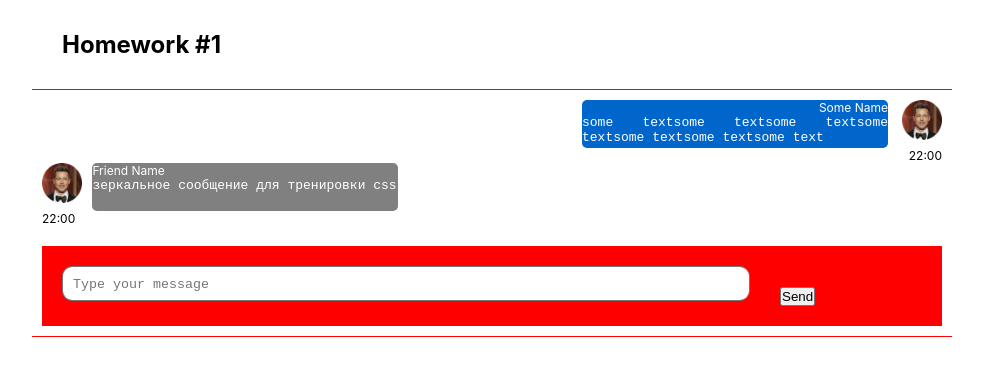
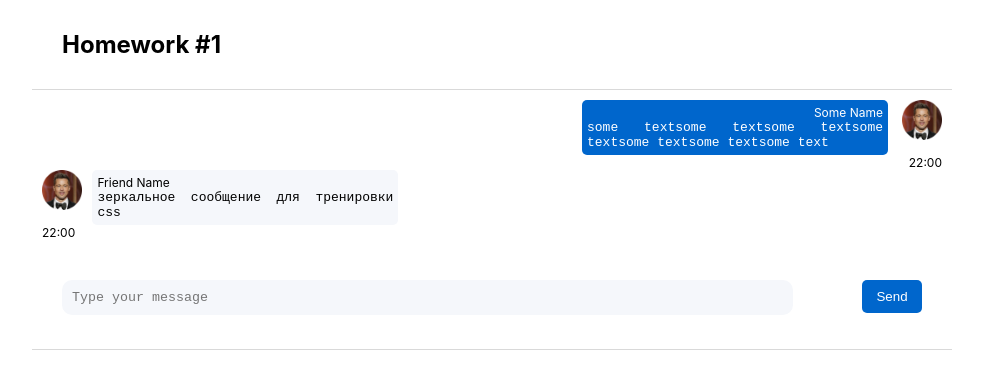
Before and after one commit to Botabay/hws2, a React (Create React App) app: page / in a window 1280 px wide. Shown: the top 376 px of the page, without its empty margins (148-1131 px from the left). Built offline with nearby package versions, Linux system fonts and the light colour scheme.

Commit message:
styled the MessageSender component

```diff
--- a/src/s1-main/App.module.css
+++ b/src/s1-main/App.module.css
@@ -6,8 +6,8 @@
 }
 
 .hw {
-    border-top:1px solid red ;
-    border-bottom:1px solid red ;
+    border-top:1px solid #D9D9D9;
+    border-bottom:1px solid #D9D9D9 ;
     padding: 10px;
 }
 
--- a/src/s2-homeworks/hw01/friend-message/FriendMessage.module.css
+++ b/src/s2-homeworks/hw01/friend-message/FriendMessage.module.css
@@ -27,11 +27,13 @@
 }
 
 .friendText {
+    padding: 5px;
     width: 85%;
     margin-left: 14%;
-    background-color: grey;
+    background-color: #F5F7FB;
+    ;
     border-radius: 5px;
-    color: #fff;
+    color: #000;
     min-height: 3em;
 }
 
--- a/src/s2-homeworks/hw01/message-sender/MessageSender.module.css
+++ b/src/s2-homeworks/hw01/message-sender/MessageSender.module.css
@@ -1,25 +1,27 @@
 .sendForm {
     margin-top: 20px;
-    background-color: red;
+    border-radius: 5px;
     padding: 20px;
-    /* overflow: hidden; */
 }
 
 .textarea {
-    /* float: left; */
-    width: 80%;
+    width: 85%;
     padding: 10px;
-    /* line-height: 30px; */
-    /* border: 1px solid transparent; */
     border-radius: 10px;
     resize: none;
-    /* placeholder:"this is placeholder" */
-    /* height: 4em;rows:5;height:calc(3em + 8px); */
+    border: none;
+    background-color: #F5F7FB;
 }
 
 .button {
-    /* float: right; */
     margin-left: 30px;
+    background-color: #0066CC;
+    height: 2.5em;
+    border: none;
+    border-radius: 5px;
+    width: 60px;
+    color: white;
+    float: right;
 }
 
 .button:hover {
--- a/src/s2-homeworks/hw01/message/Message.module.css
+++ b/src/s2-homeworks/hw01/message/Message.module.css
@@ -12,6 +12,7 @@
 }
 
 .text {
+    padding: 5px;
     width: 85%;
     background-color: #0066CC;
     border-radius: 5px;
```
